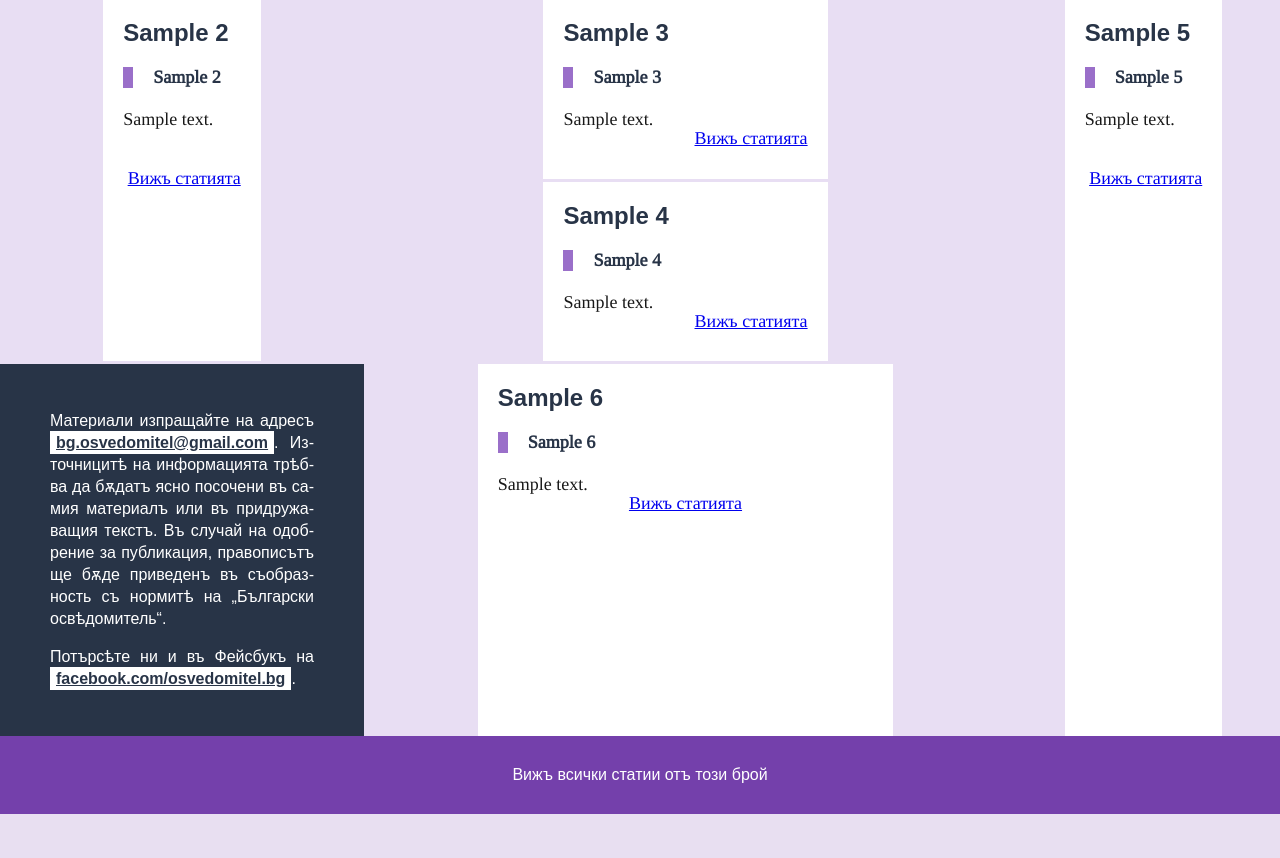
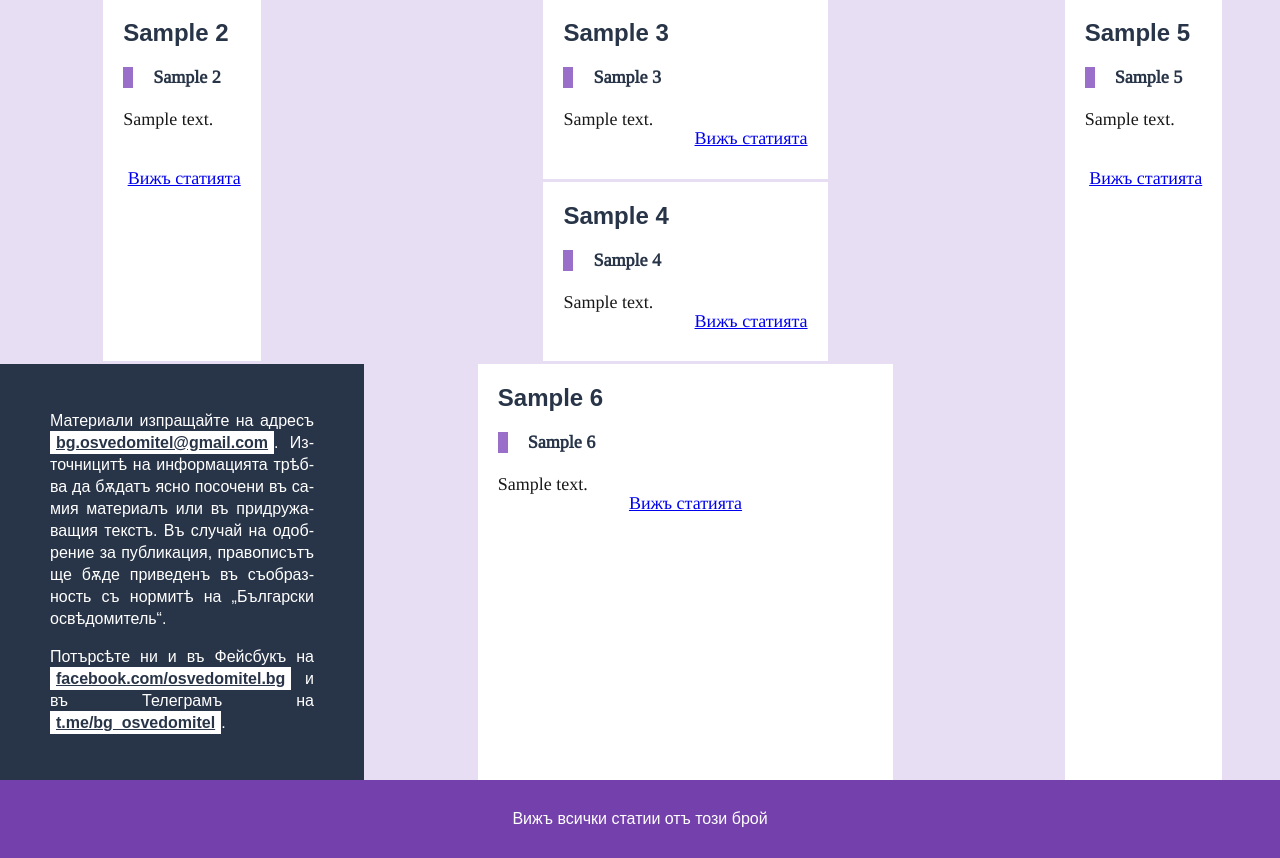
Before and after one commit to osvedomitel/website, a Django app: template templates/home.html in a window 1280 px wide. Shown: the part 388-1246 px from the top of the page. Before the commit the page ends 1202 px from the top, so only its background shows below. Run offline with Django 3.2, Linux system fonts and the light colour scheme; the template is opened without the code that fills it: most values are stand-ins (such as "Sample title", 1, 10 or a date in 2020); style sheets or scripts are compiled from the project's sources; some web fonts are replaced.

Commit message:
Връзка към Телеграм канала.

```diff
--- a/templates/home.html
+++ b/templates/home.html
@@ -26,7 +26,9 @@
 		</p>
 		<p>
 			Потърсѣте ни и въ Фейсбукъ на
-			<a href="https://facebook.com/osvedomitel.bg" title="Фейсбукъ страница">facebook.com/osvedomitel.bg</a>.
+			<a href="https://facebook.com/osvedomitel.bg" title="Фейсбукъ страница">facebook.com/osvedomitel.bg</a>
+			и въ Телеграмъ на
+			<a href="http://t.me/bg_osvedomitel" title="Телеграмъ каналъ">t.me/bg_osvedomitel</a>.
 		</p>
 		{% endfilter %}
 	</article>
```
